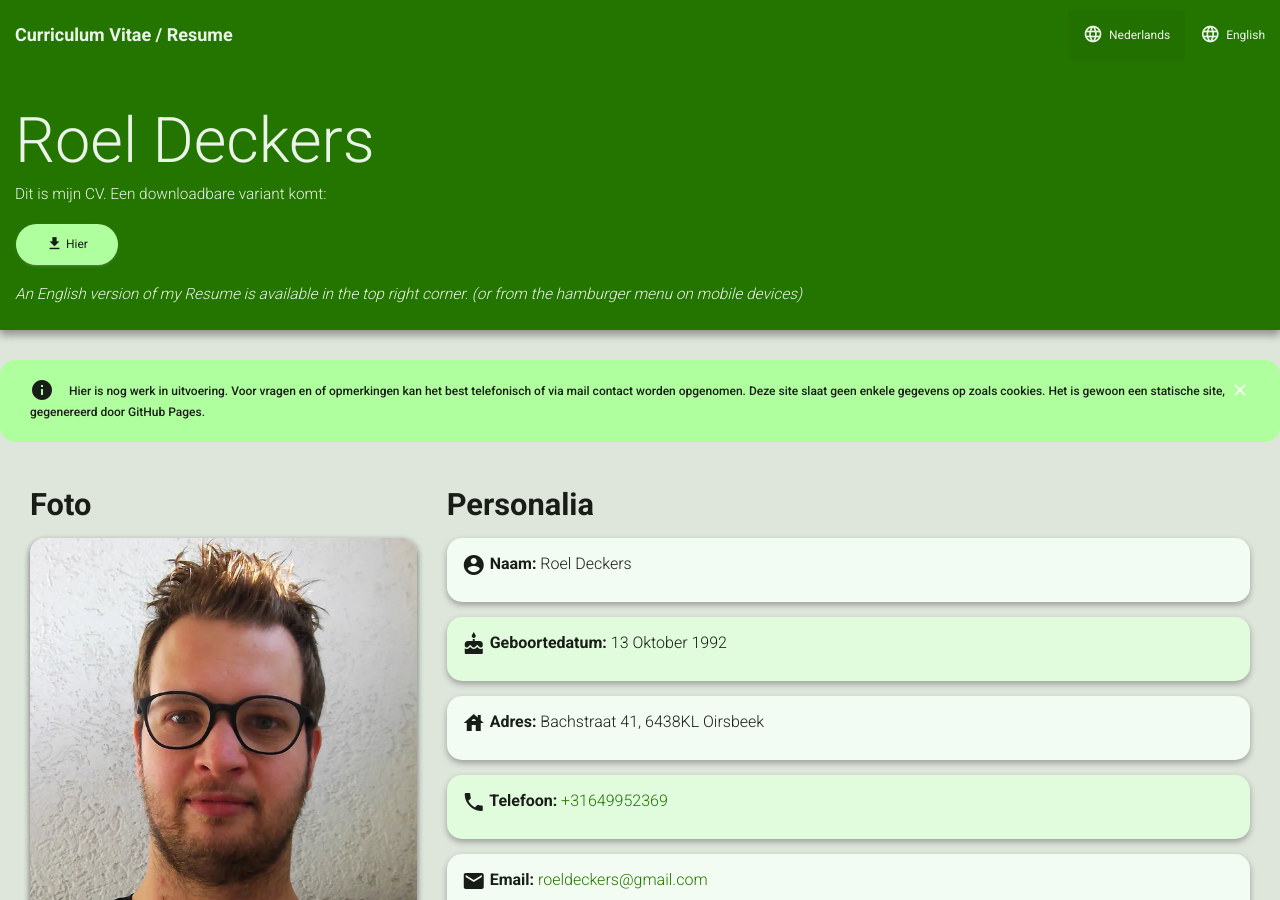
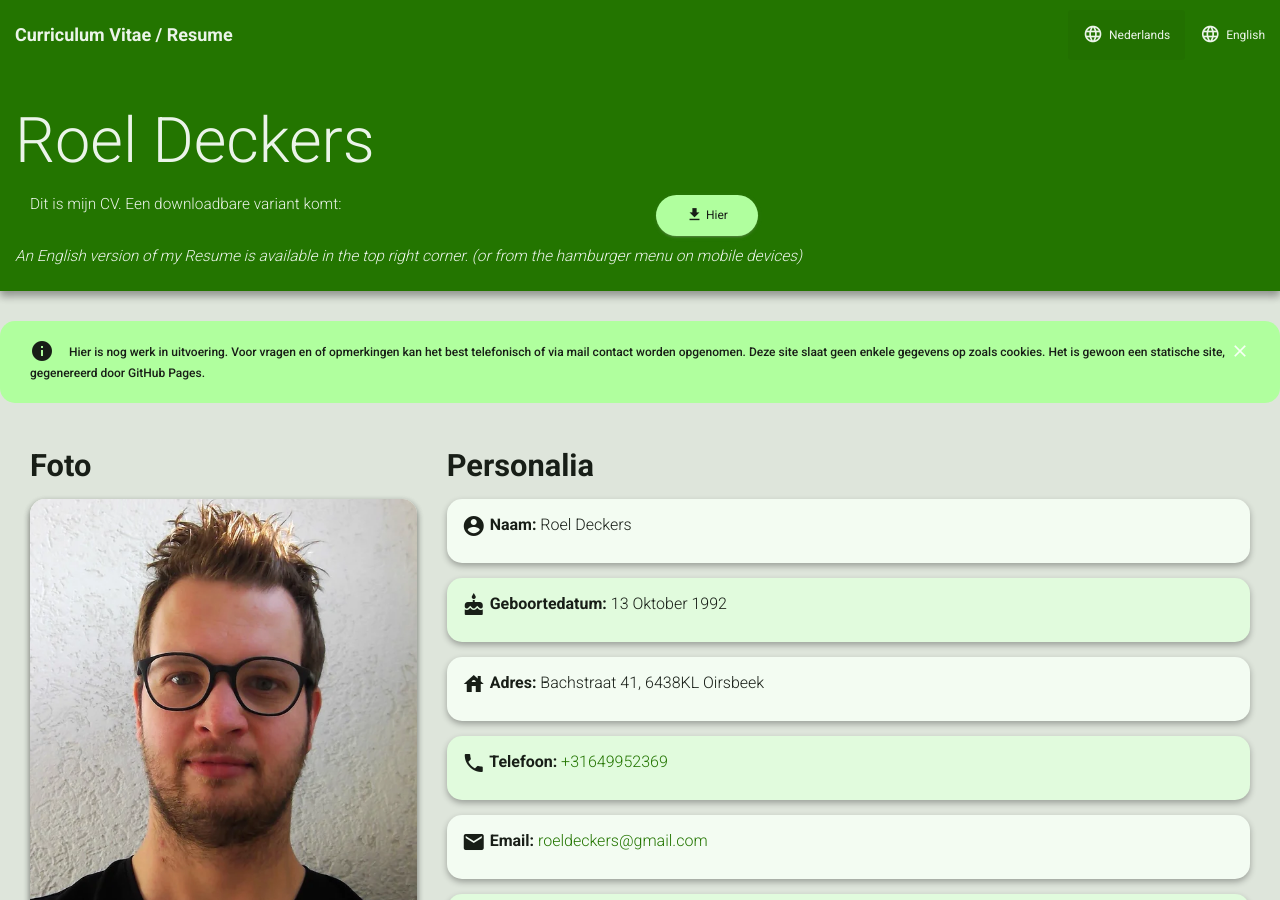
Before and after one commit to RoelD/CV, a Jekyll site: the page built from index.html, in a window 1280 px wide and 900 px high. Built offline with Jekyll 4.4.1, drawn with Linux system fonts in a browser that asks for light colours.

Commit message:
Update index.html

```diff
--- a/index.html
+++ b/index.html
@@ -11,7 +11,12 @@
 <div class="jumbotron">
   <div class="container-fluid">
     <h1>Roel Deckers</h1>
-    <h4>Dit is mijn CV. Een downloadbare variant komt:</h4> <a class="btn btn-cv-medium btn-round" href="{{ site.url }}/#"><i class="material-icons">file_download</i> Hier</a>
+    <div class="col-sm-6">
+      <h4>Dit is mijn CV. Een downloadbare variant komt:</h4>
+    </div>
+    <div class="col-sm-6">
+      <a class="btn btn-cv-medium btn-round" href="{{ site.url }}/#"><i class="material-icons">file_download</i> Hier</a>
+    </div>
     <h4><em>An English version of my Resume is available in the top right corner. (or from the hamburger menu on mobile devices)</em></h4>
   </div>
 </div>
```
